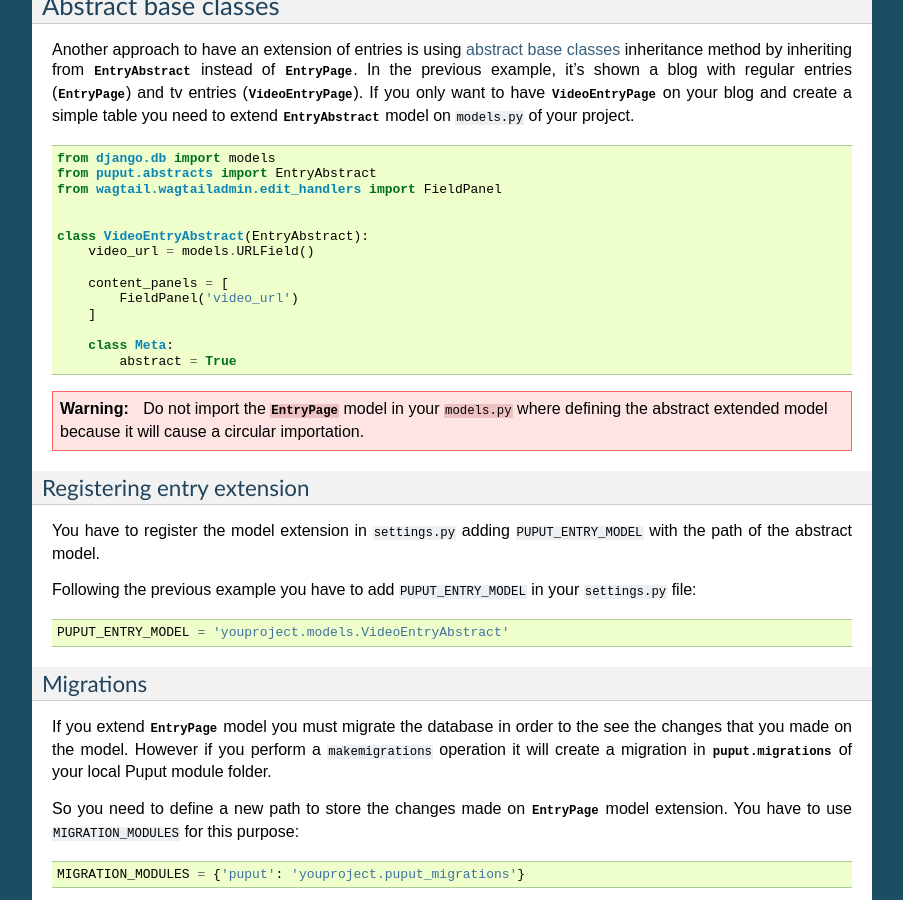
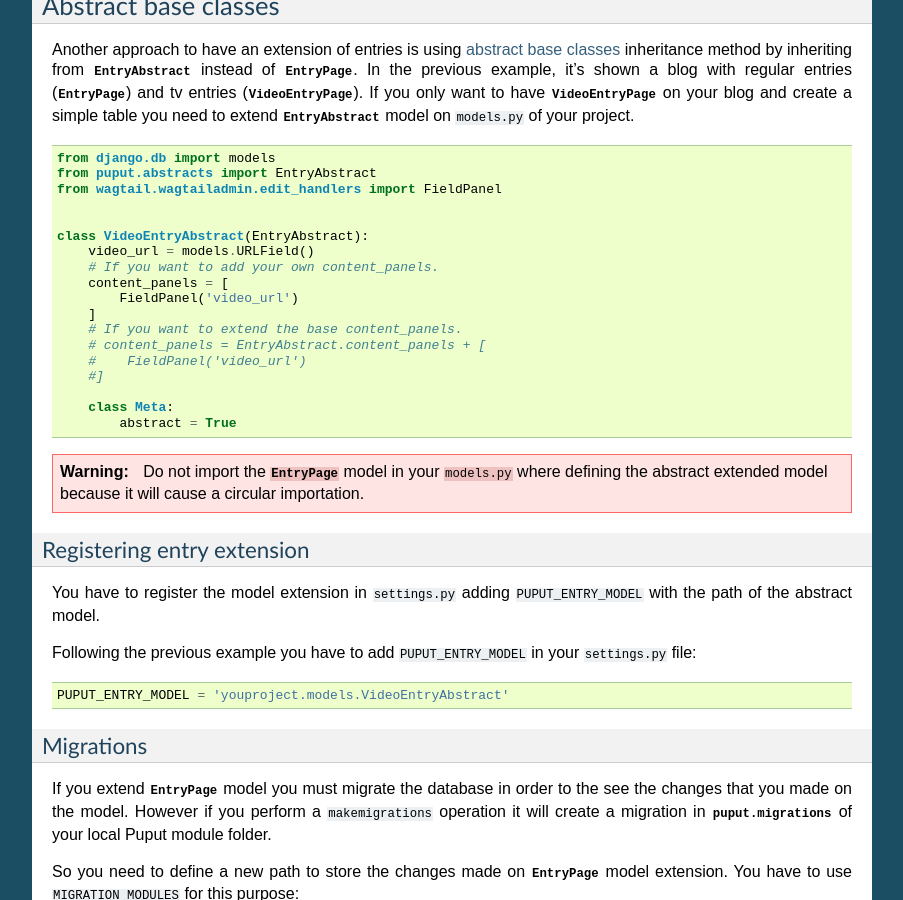
Before and after one commit to APSL/puput, a Sphinx documentation site: the page built from docs/extending.rst, in a window 1280 px wide and 900 px high, scrolled down 759 px. Shown: the whole window, without its empty margins (198-1101 px from the left). Built offline with Sphinx 7.4.7, drawn with Linux system fonts in a browser that asks for light colours.

Commit message:
Adding EntryAbstract.content_panels
Clarifying  the ability to extend the base content_panel, rather than just overwriting.

```diff
--- a/docs/extending.rst
+++ b/docs/extending.rst
@@ -58,10 +58,14 @@ If you only want to have :class:`VideoEntryPage` on your blog and create a simpl
 
     class VideoEntryAbstract(EntryAbstract):
         video_url = models.URLField()
-
+        # If you want to add your own content_panels.
         content_panels = [
             FieldPanel('video_url')
         ]
+        # If you want to extend the base content_panels.
+        # content_panels = EntryAbstract.content_panels + [
+        #    FieldPanel('video_url')
+        #]
 
         class Meta:
             abstract = True
```
